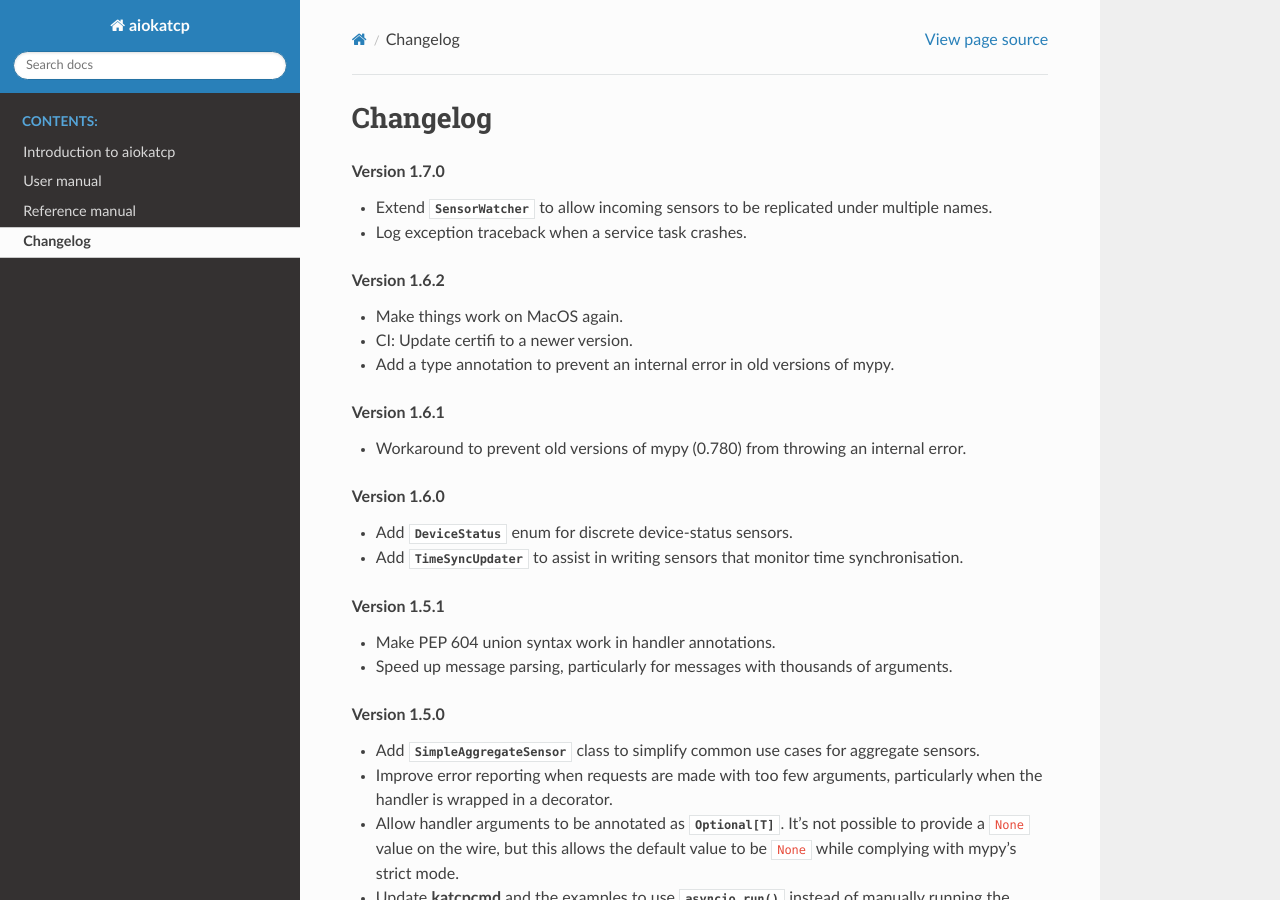
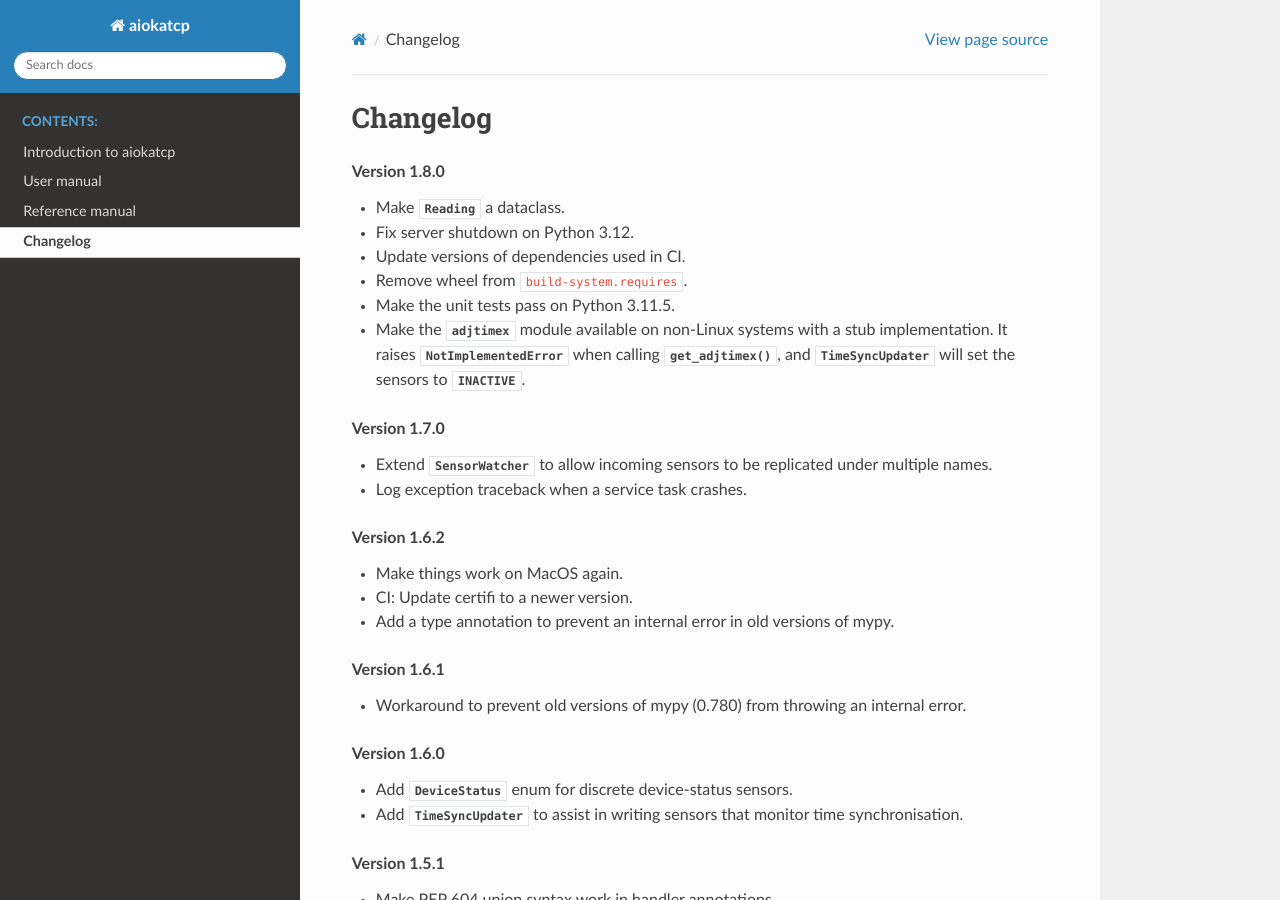
Before and after one commit to ska-sa/aiokatcp, a Sphinx documentation site: the page built from doc/changelog.rst, in a window 1280 px wide and 900 px high. Built offline with Sphinx 7.4.7 and the Read the Docs theme 2.0.0, drawn with Linux system fonts in a browser that asks for light colours; the version number could not be read and is left out.

Commit message:
Write a changelog for 1.8.0

```diff
--- a/doc/changelog.rst
+++ b/doc/changelog.rst
@@ -1,5 +1,17 @@
 Changelog
 =========
+
+.. rubric:: Version 1.8.0
+
+- Make :class:`.Reading` a dataclass.
+- Fix server shutdown on Python 3.12.
+- Update versions of dependencies used in CI.
+- Remove wheel from ``build-system.requires``.
+- Make the unit tests pass on Python 3.11.5.
+- Make the :mod:`.adjtimex` module available on non-Linux systems with a stub
+  implementation. It raises :exc:`NotImplementedError` when calling
+  :func:`.get_adjtimex`, and :class:`.TimeSyncUpdater` will set the sensors to
+  :attr:`.INACTIVE`.
 
 .. rubric:: Version 1.7.0
 
```
